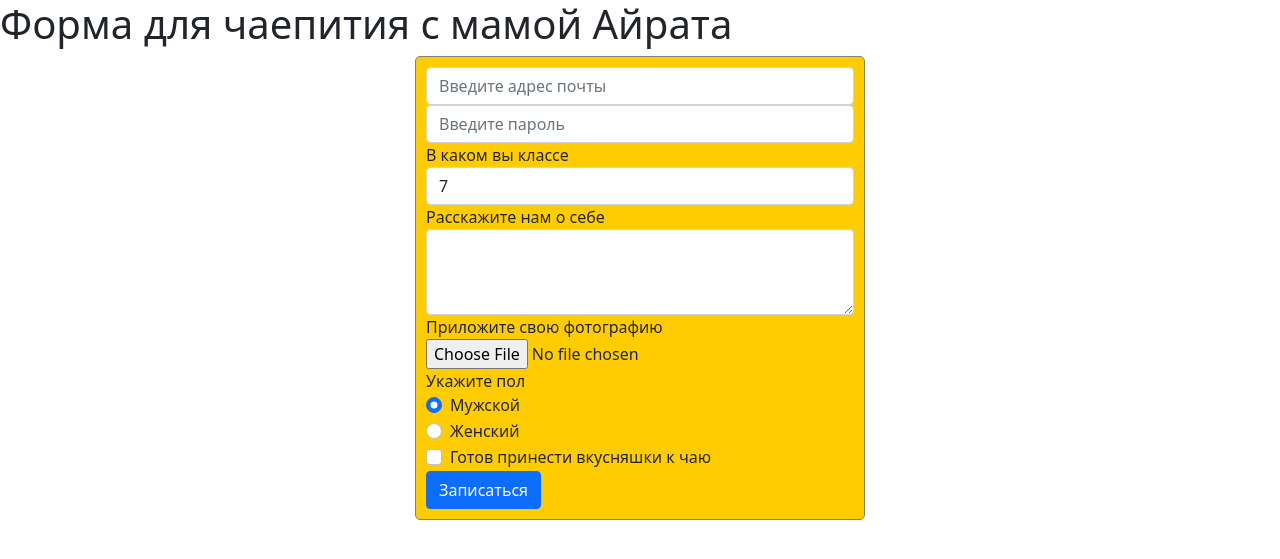
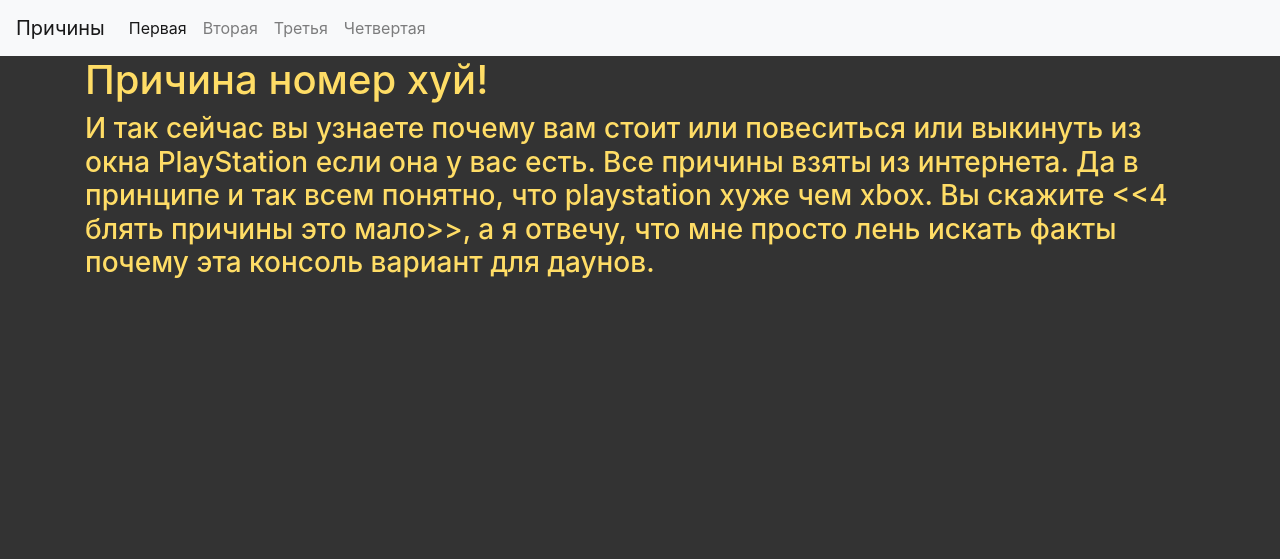
Before and after one commit to LasRom/Rofl, a Flask app: page / in a window 1280 px wide. Shown: the top 559 px of the page. Run offline with Flask 2, Linux system fonts and the light colour scheme; some libraries are stand-ins or nearby versions.

Commit message:
рорпов

```diff
--- a/main.py
+++ b/main.py
@@ -1,74 +1,74 @@
-from flask import Flask, request, url_for
+from flask import Flask, request, url_for, render_template
 import os
+
 app = Flask(__name__)
+app.config['SECRET_KEY'] = 'yandexlyceum_secret_key'
 
 
-@app.route('/', methods=['POST', 'GET'])
-@app.route('/index', methods=['POST', 'GET'])
+@app.route('/', methods=['GET'])
+@app.route('/index', methods=['GET'])
 def form_sample():
     if request.method == 'GET':
-        return f'''<!doctype html>
-                        <html lang="en">
-                          <head>
-                            <meta charset="utf-8">
-                            <meta name="viewport" content="width=device-width, initial-scale=1, shrink-to-fit=no">
-                            <link rel="stylesheet"
-                            href="https://cdn.jsdelivr.net/npm/bootstrap@5.0.0-beta1/dist/css/bootstrap.min.css"
-                            integrity="sha384-giJF6kkoqNQ00vy+HMDP7azOuL0xtbfIcaT9wjKHr8RbDVddVHyTfAAsrekwKmP1"
-                            crossorigin="anonymous">
-                            <link rel="stylesheet" type="text/css" href="{url_for('static', filename='css/style.css')}" />
-                            <title>Форма для чаепития с мамой Айрата</title>
-                          </head>
-                          <body>
-                            <h1>Форма для чаепития с мамой Айрата</h1>
-                            <div>
-                                <form class="login_form" method="post">
-                                    <input type="email" class="form-control" id="email" aria-describedby="emailHelp" placeholder="Введите адрес почты" name="email">
-                                    <input type="password" class="form-control" id="password" placeholder="Введите пароль" name="password">
-                                    <div class="form-group">
-                                        <label for="classSelect">В каком вы классе</label>
-                                        <select class="form-control" id="classSelect" name="class">
-                                          <option>7</option>
-                                          <option>8</option>
-                                          <option>9</option>
-                                          <option>10</option>
-                                          <option>11</option>
-                                        </select>
-                                     </div>
-                                    <div class="form-group">
-                                        <label for="about">Расскажите нам о себе</label>
-                                        <textarea class="form-control" id="about" rows="3" name="about"></textarea>
-                                    </div>
-                                    <div class="form-group">
-                                        <label for="photo">Приложите свою фотографию</label>
-                                        <input type="file" class="form-control-file" id="photo" name="file">
-                                    </div>
-                                    <div class="form-group">
-                                        <label for="form-check">Укажите пол</label>
-                                        <div class="form-check">
-                                          <input class="form-check-input" type="radio" name="sex" id="male" value="male" checked>
-                                          <label class="form-check-label" for="male">
-                                            Мужской
-                                          </label>
-                                        </div>
-                                        <div class="form-check">
-                                          <input class="form-check-input" type="radio" name="sex" id="female" value="female">
-                                          <label class="form-check-label" for="female">
-                                            Женский
-                                          </label>
-                                        </div>
-                                    </div>
-                                    <div class="form-group form-check">
-                                        <input type="checkbox" class="form-check-input" id="acceptRules" name="accept">
-                                        <label class="form-check-label" for="acceptRules">Готов принести вкусняшки к чаю</label>
-                                    </div>
-                                    <button type="submit" class="btn btn-primary">Записаться</button>
-                                </form>
-                            </div>
-                          </body>
-                        </html>'''
-    elif request.method == 'POST':
-        return "Вы успешно записаны!!! Ожидайте скоро она вам позвонит и пригласит попить чай"
+        return render_template('index.html', title="Топ 4 причин повеситься если у тебя PlayStation.", numbers='хуй',
+                               text="И так сейчас вы узнаете почему вам стоит или повеситься или выкинуть из окна "
+                                    "PlayStation если она у вас есть. Все причины взяты из интернета. Да в принципе "
+                                    "и так всем понятно, что playstation хуже чем xbox. Вы скажите <<4 блять причины "
+                                    "это мало>>, а я отвечу, что мне просто лень искать факты почему эта консоль "
+                                    "вариант для даунов.")
+
+
+@app.route('/first_cause', methods=['GET'])
+def first_cause():
+    if request.method == 'GET':
+        return render_template('index.html', title="Топ 4 причин повеситься если у тебя PlayStation.", numbers='1',
+                               text='С выходом более производительных модификаций Microsoft и Sony серьёзно '
+                                    'проапгрейдили свои платформы, вдохнув новую жизнь в не самые свежие устройства, '
+                                    'однако на фоне характеристик свежего «Икса», PlayStation 4 Pro выглядит уже не '
+                                    'так убедительно. Она уступает по количеству оперативки и скорости её работы (12'
+                                    ' ГБ против 8 ГБ и 326 ГГц против 218 ГГц, соответственно), частоте процессора '
+                                    '(2,3 ГГц против 2,13 ГГц) и общей производительности '
+                                    '(6 Тфлопс против 4,12 Тфлопс), одинаковым остался только минимальный объем ПЗУ,'
+                                    ' который теперь составляет 1 ТБ.')
+
+
+@app.route('/second_cause', methods=['GET'])
+def second_cause():
+    if request.method == 'GET':
+        return render_template('index.html', title="Топ 4 причин повеситься если у тебя PlayStation.", numbers='2',
+                               text='Xbox Series банально легче купить по сравнению с PS5 '
+                                    'Да, в наше сложное время сама возможность купить консоль уже является существенным'
+                                    ' преимуществом. Xbox Series X в этом плане заметно выигрывает у PS5.Во-первых, '
+                                    'консоли Microsoft время от времени появляются у официальных ритейлеров по '
+                                    'нормальной цене, а Series S прямо сейчас есть в свободной продаже практически '
+                                    'везде, да ещё и со скидкой его можно урвать. Когда в последний раз магазины '
+                                    'собирали заявки на покупку PS5 я даже не помню — в декабре вон вообще консоль'
+                                    ' продают только через «письмо счастья».')
+
+
+@app.route('/third_cause', methods=['GET'])
+def third_cause():
+    if request.method == 'GET':
+        return render_template('index.html', title="Топ 4 причин повеситься если у тебя PlayStation.", numbers='3',
+                               text='С комплектным геймпадом DualSense тоже беда — он белый, и в районе рукоятей '
+                                    'отделан фирменными узорами PlayStation (кружочками, треугольниками, квадратиками).'
+                                    ' Между ними постоянно скапливается грязь, вычистить которую бывает довольно '
+                                    'проблематично. В общем, типичные недостатки белого цвета — он выглядит круто,'
+                                    ' но пачкается. Например, с кроссовками такая же история. Особенно, когда '
+                                    'есть Айрат или Салават.')
+
+
+@app.route('/fourth_cause', methods=['GET'])
+def fourth_cause():
+    if request.method == 'GET':
+        return render_template('index.html', title="Топ 4 причин повеситься если у тебя PlayStation.", numbers='4',
+                               text='Ёмкость накопителя у Series X составляет 1 ТБ, у PS5 — 825 ГБ. Естественно, '
+                                    'пользователю от этого объёма доступно ещё меньше — 802 ГБ и 667 ГБ соответственно.'
+                                    ' На выходе получаем у Series X 135 ГБ «лишнего» дискового пространства.'
+                                    ' И они точно'
+                                    ' вам пригодятся, тем более с учётом того, что на консоль постоянно что-то ставишь'
+                                    ' из Game Pass, особенно когда ты только погрузился в экосистему Xbox и для тебя'
+                                    ' открыты десятки игр по подписке — попробовать хочется всё и сразу.'
+                                    ' Тут 25 ГБ, тут 15 ГБ, ещё пяток классических игр.')
 
 
 if __name__ == '__main__':
--- a/static/css/style.css
+++ b/static/css/style.css
@@ -6,4 +6,5 @@ form.login_form {
     border: 1px solid gray;
     border-radius: 5px;
     padding: 10px;
+    color: '#FFDD66';
 }
--- a/templates/base.html
+++ b/templates/base.html
@@ -7,13 +7,31 @@
           href="https://stackpath.bootstrapcdn.com/bootstrap/4.4.1/css/bootstrap.min.css"
           integrity="sha384-Vkoo8x4CGsO3+Hhxv8T/Q5PaXtkKtu6ug5TOeNV6gBiFeWPGFN9MuhOf23Q9Ifjh"
           crossorigin="anonymous">
+    <style>
+   body {
+    background: #333;
+    color: #FFDD66;
+   }
+
+    </style>
     <title>{{title}}</title>
 </head>
 <body>
 <header>
-    <nav class="navbar navbar-light bg-light">
-        <a class="navbar-brand" href="#">Наше приложение</a>
-    </nav>
+    <nav class="navbar navbar-expand-lg navbar-light bg-light">
+  <a class="navbar-brand" href="\index">Причины</a>
+  <button class="navbar-toggler" type="button" data-toggle="collapse" data-target="#navbarNavAltMarkup" aria-controls="navbarNavAltMarkup" aria-expanded="false" aria-label="Toggle navigation">
+    <span class="navbar-toggler-icon"></span>
+  </button>
+  <div class="collapse navbar-collapse" id="navbarNavAltMarkup">
+    <div class="navbar-nav">
+      <a class="nav-item nav-link active" href="\first_cause">Первая<span class="sr-only">(current)</span></a>
+      <a class="nav-item nav-link" href="\second_cause">Вторая</a>
+      <a class="nav-item nav-link" href="\third_cause">Третья</a>
+      <a class="nav-item nav-link" href="\fourth_cause">Четвертая</a>
+    </div>
+  </div>
+</nav>
 </header>
 <!-- Begin page content -->
 <main role="main" class="container">
--- /dev/null
+++ b/templates/index.html
@@ -0,0 +1,6 @@
+{% extends "base.html" %}
+
+{% block content %}
+<h1>Причина номер {{ numbers }}!</h1>
+<h3>{{ text }}</h3>
+    {% endblock %}
```
Also changed, not shown: static/img/IMG_20200319_121537_595_t_650x433.jpg (added).
